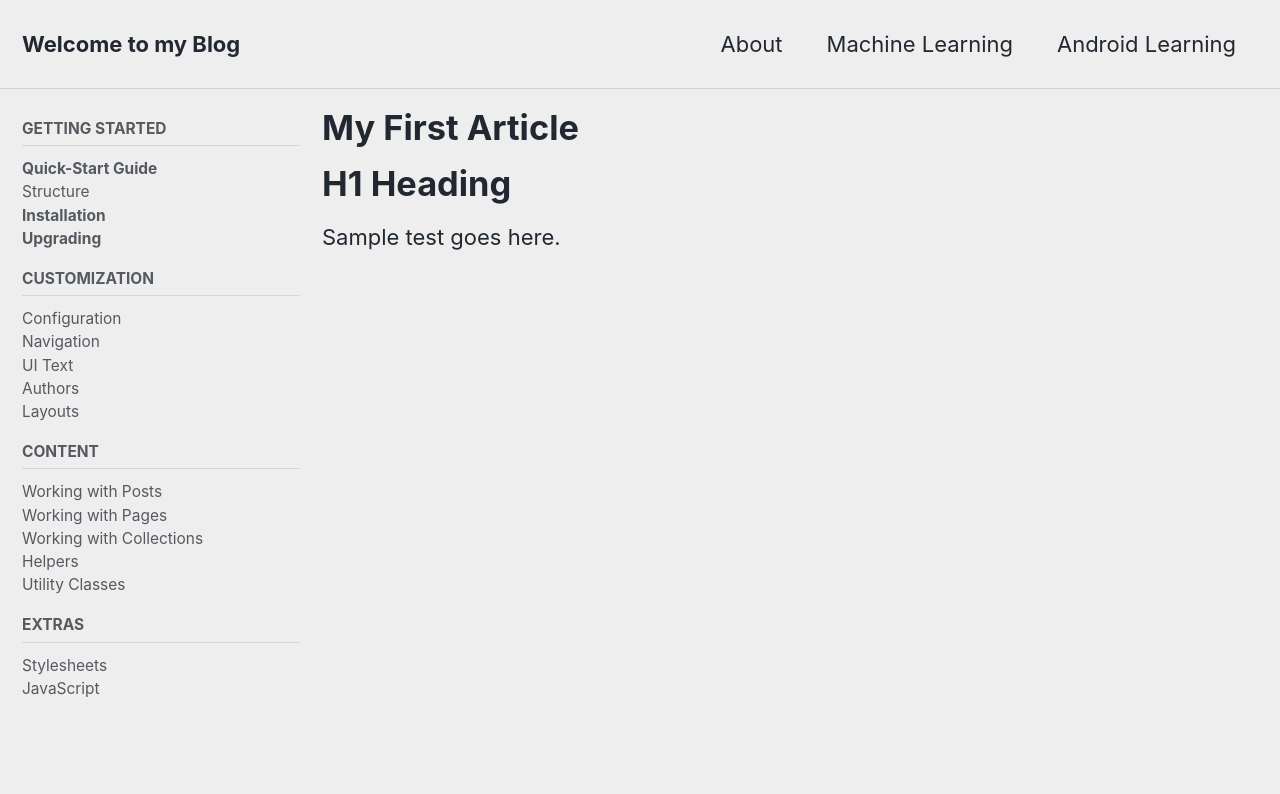
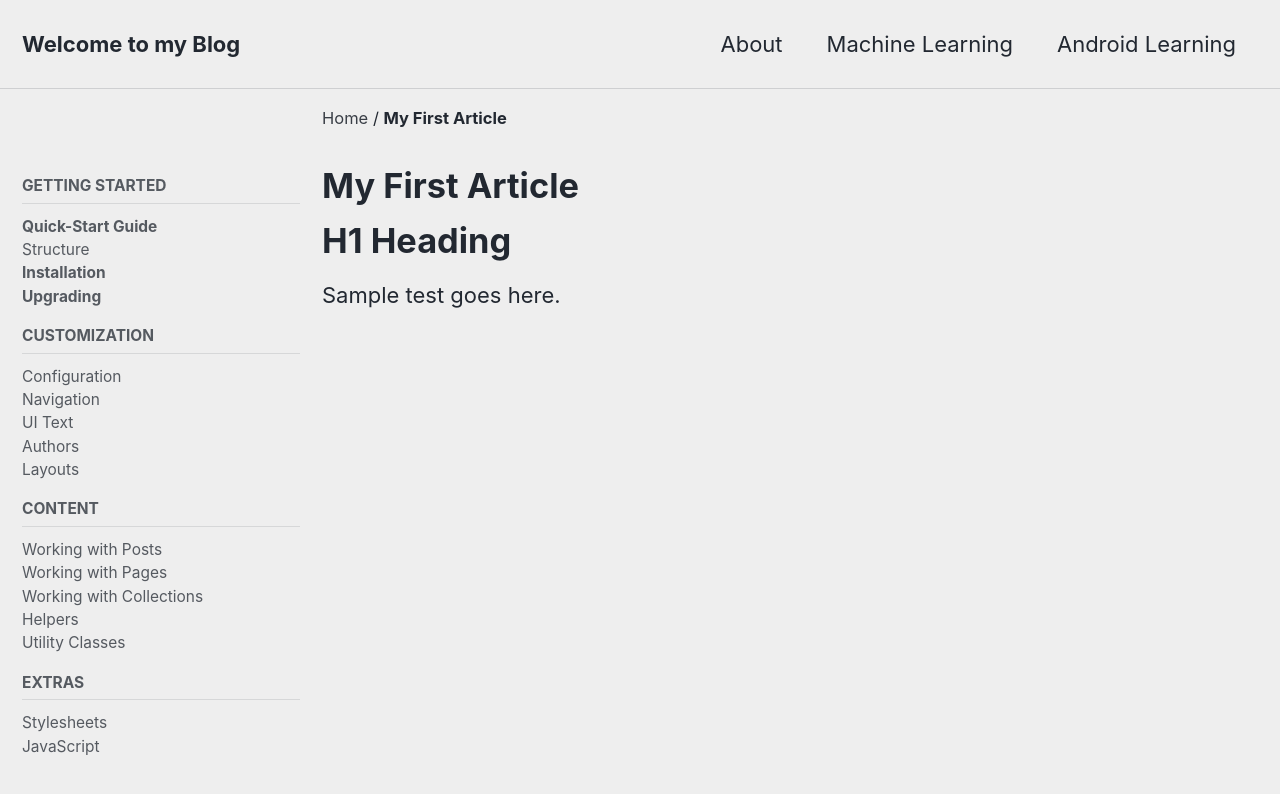
Before and after one commit to sanjibd/sanjibd.github.io, a Jekyll site: the page built from _pages/myfirstarticle.md, in a window 1280 px wide and 900 px high. Shown: the top 794 px of the window. Built offline with Jekyll 4.4.1, drawn with Linux system fonts in a browser that asks for light colours; cached includes are drawn as plain includes; nearby versions of some CDN libraries; some of the changed lines change nothing that is shown.

Commit message:
changes of theme

```diff
--- a/_config.yml
+++ b/_config.yml
@@ -26,7 +26,7 @@ repository               : # GitHub username/repo-name e.g. "mmistakes/minimal-m
 teaser                   : # path of fallback teaser image, e.g. "/assets/images/500x300.png"
 logo                     : # path of logo image to display in the masthead, e.g. "/assets/images/88x88.png"
 masthead_title           : # overrides the website title displayed in the masthead, use " " for no title
-# breadcrumbs            : false # true, false (default)
+breadcrumbs               : true #, false (default)
 words_per_minute         : 200
 comments:
   provider               : # false (default), "disqus", "discourse", "facebook", "google-plus", "staticman", "staticman_v2", "utterances", "custom"
```
